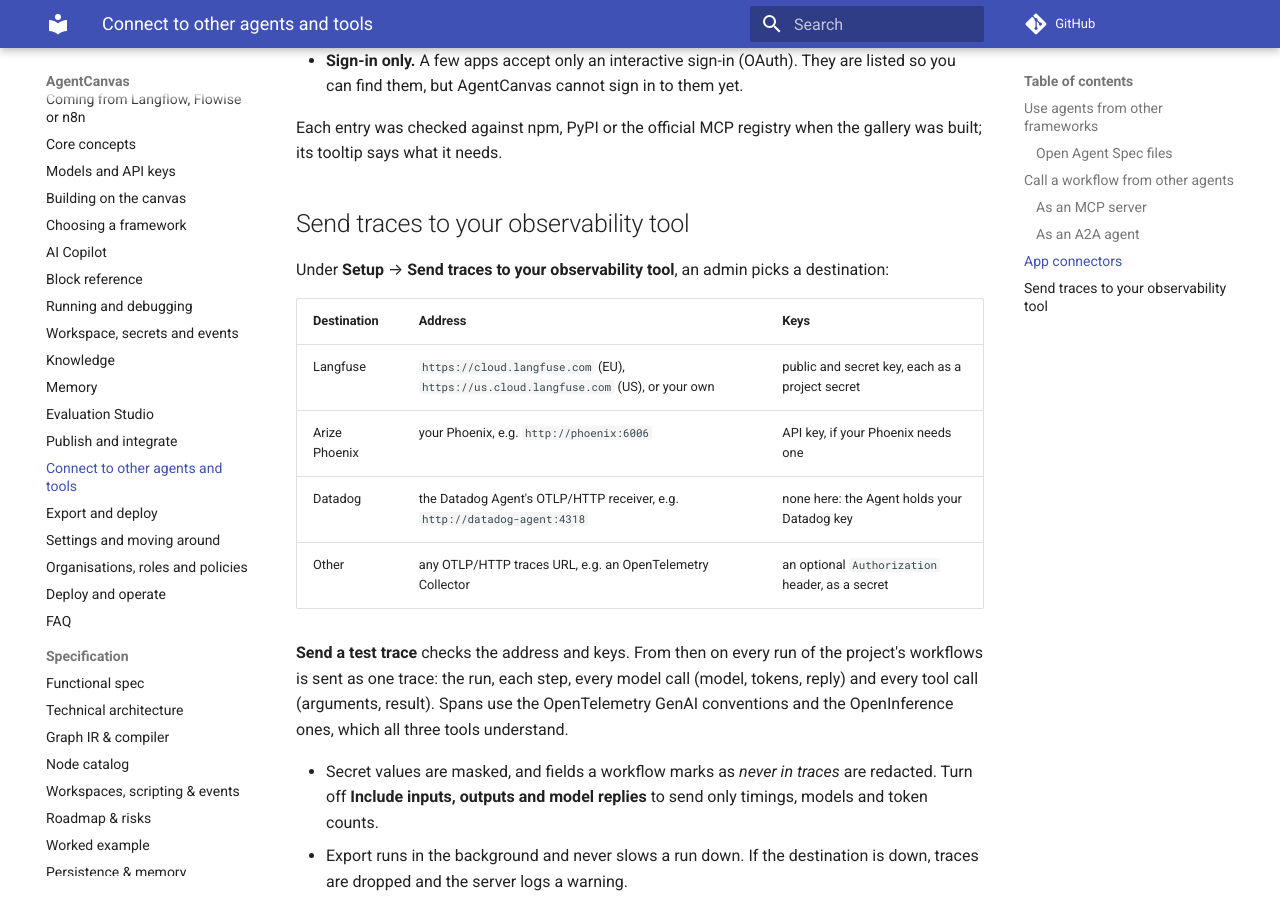
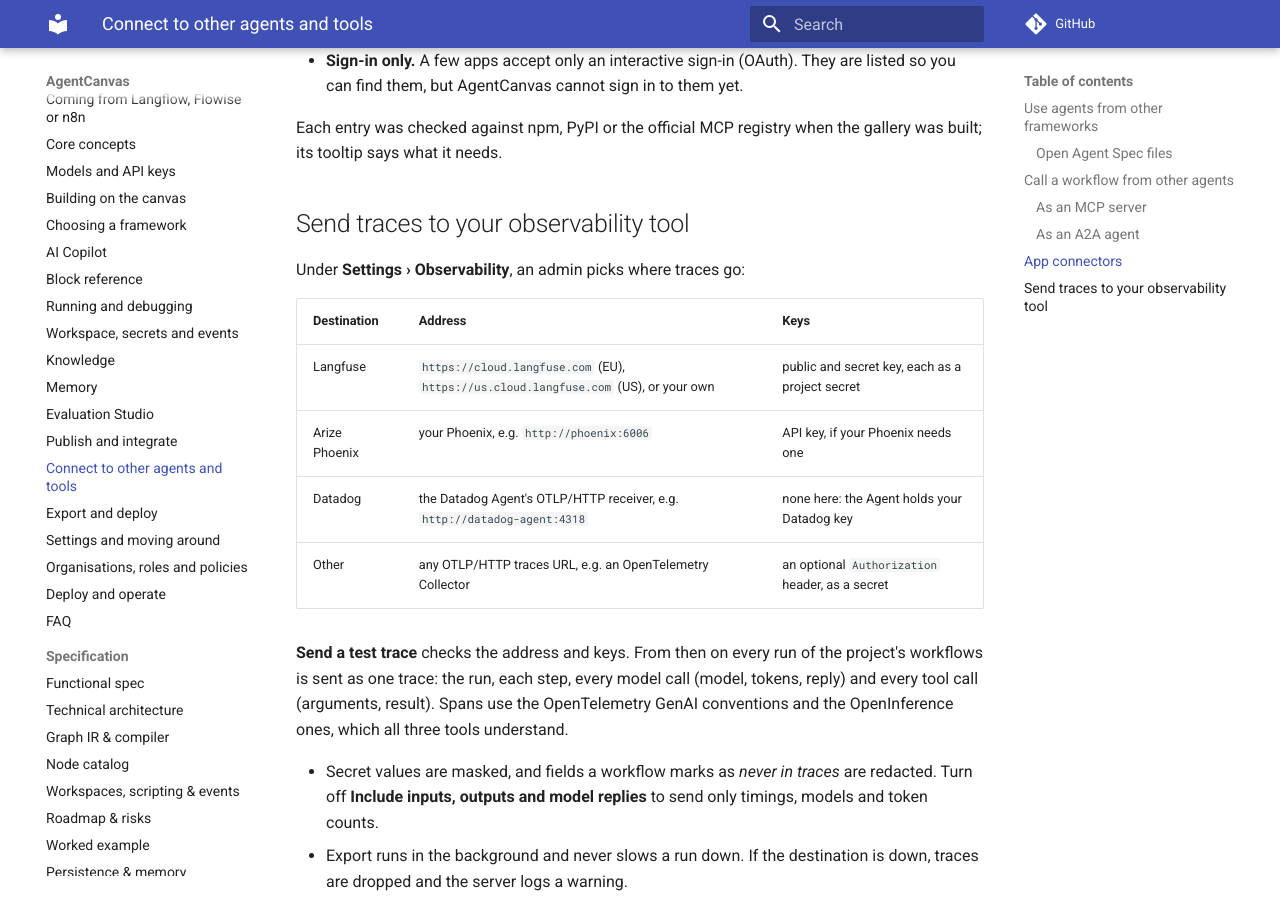
Before and after one commit to marunsct/AgentCanvas, an MkDocs documentation site: the page built from docs/user-guide/agents-and-connectors.md, in a window 1280 px wide and 900 px high, scrolled down 4518 px. Built offline with MkDocs 1.6.1 and Material for MkDocs 9.7.7, drawn with Linux system fonts in a browser that asks for light colours; comment, search, counter and statistics services are not loaded.

Commit message:
Guide: the Observability and Copilot notes settings live under Settings now
Two pages still sent readers to the Setup page.

Co-Authored-By: Claude Opus 5.5 <noreply@anthropic.com>

```diff
--- a/docs/user-guide/agents-and-connectors.md
+++ b/docs/user-guide/agents-and-connectors.md
@@ -147,7 +147,7 @@ what it needs.
 
 ## Send traces to your observability tool
 
-Under **Setup** → **Send traces to your observability tool**, an admin picks a destination:
+Under **Settings › Observability**, an admin picks where traces go:
 
 | Destination | Address | Keys |
 |---|---|---|
```
Also changed, not shown: apps/api/agentcanvas/copilot/knowledge/user-guide/agents-and-connectors.md (+1 -1 lines).
